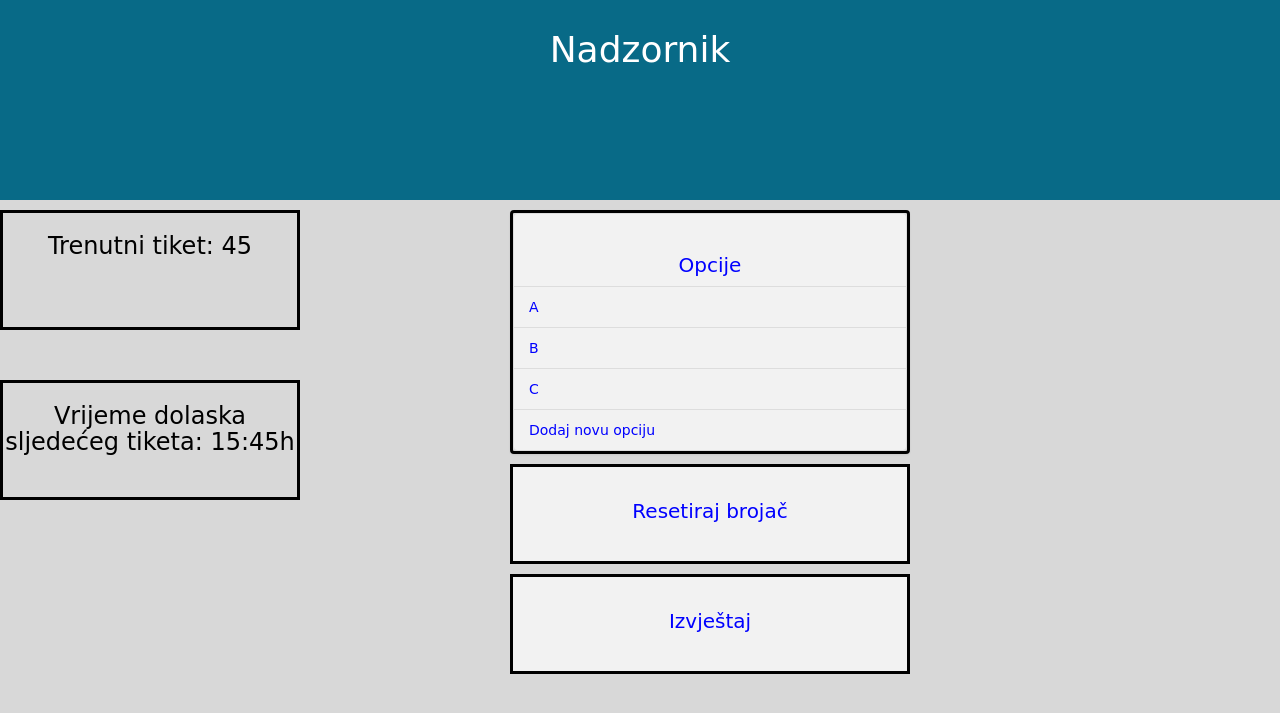
After one commit to dextroza/Click-project-2014, a CodeIgniter app: page /index.php/nadzornik/index in a window 1280 px wide. The commit adds this page. Shown: the top 713 px of the page. Run offline with CodeIgniter, Linux system fonts and the light colour scheme; some web fonts are replaced.

Commit message:
con- nadzornik, view-nadzornik

```diff
--- /dev/null
+++ b/application/controllers/nadzornik.php
@@ -0,0 +1,10 @@
+<?php if ( ! defined('BASEPATH')) exit('No direct script access allowed');
+
+class Nadzornik extends CI_Controller {
+	public function index()
+	{
+            $nadzornik = $this->load->view('nadzornik', array(), true);
+            $data["body"] = $nadzornik;
+            $this->load->view('templates/main', $data);
+    }
+}
--- /dev/null
+++ b/application/views/nadzornik.php
@@ -0,0 +1,35 @@
+<div class="header">
+    <h1>Nadzornik</h1>
+</div>
+<div class="page">
+    <aside>
+        <div class="side">
+            <div class="side-ticket">
+                <!-- trenutni tiket -->
+                <h3>Trenutni tiket: 45</h3>
+            </div>
+            <div class="side-ticket">
+                <!-- vrijeme dolaska sljedećeg tiketa -->
+                <h3>Vrijeme dolaska sljedećeg tiketa: 15:45h </h3>
+            </div>
+        </div>
+    </aside>
+
+    <div class = "main">
+
+    	<div class="list-group liste">
+        	<a href="#" class="list-group-item">
+            	<h4 class="text opc">Opcije</h4></a>
+  			<a href="#" class="list-group-item">A</a>
+  			<a href="#" class="list-group-item">B</a>
+            <a href="#" class="list-group-item">C</a>
+            <a href="#" class="list-group-item">Dodaj novu opciju</a>
+		</div>
+        <div class="choice">
+            <div class="text">Resetiraj brojač</div>
+        </div>
+        <div class="choice">
+            <div class="text">Izvještaj</div>
+       	</div>
+     </div>
+</div>
--- a/css/custom.css
+++ b/css/custom.css
@@ -75,7 +75,25 @@ body{
     text-align:center;
 
 }
+
+
+
+.liste {
+   	width: 400px;
+    border: 3px solid black;
+    margin: 10px 10px 10px 10px;
+    color: blue;
+}
+.liste a {
+background-color: #F2F2F2;
+	color: blue;
+}
+.liste a:hover {
+    background-color:#2EFEF7;
+    cursor:pointer;
+}
+
 /* fonts */
-.header, .choice, .side-ticket h3, .headerTicket{
+.header, .choice, .side-ticket h3, .headerTicket, .liste{
     font-family: 'Rammetto One', cursive;
 }
```
